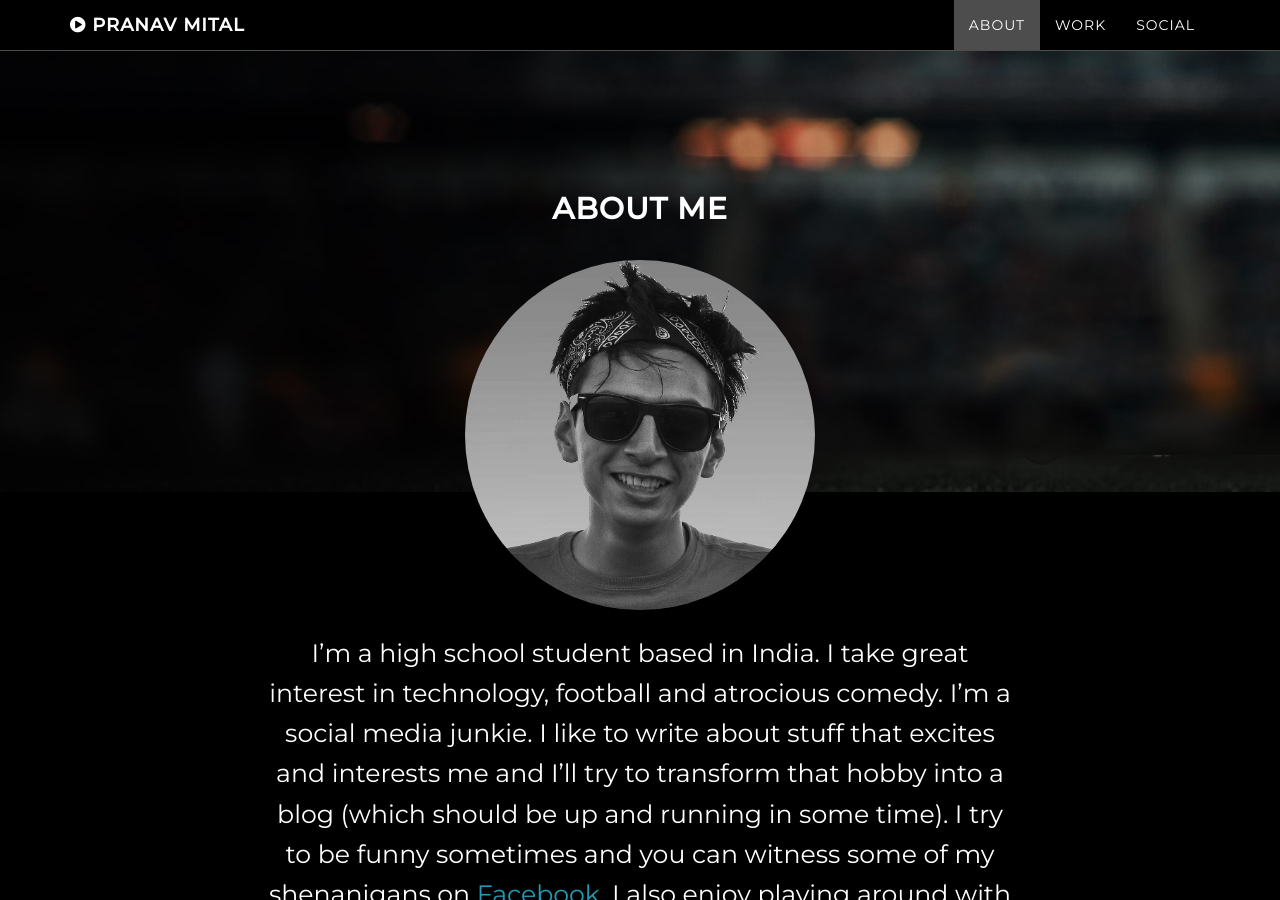
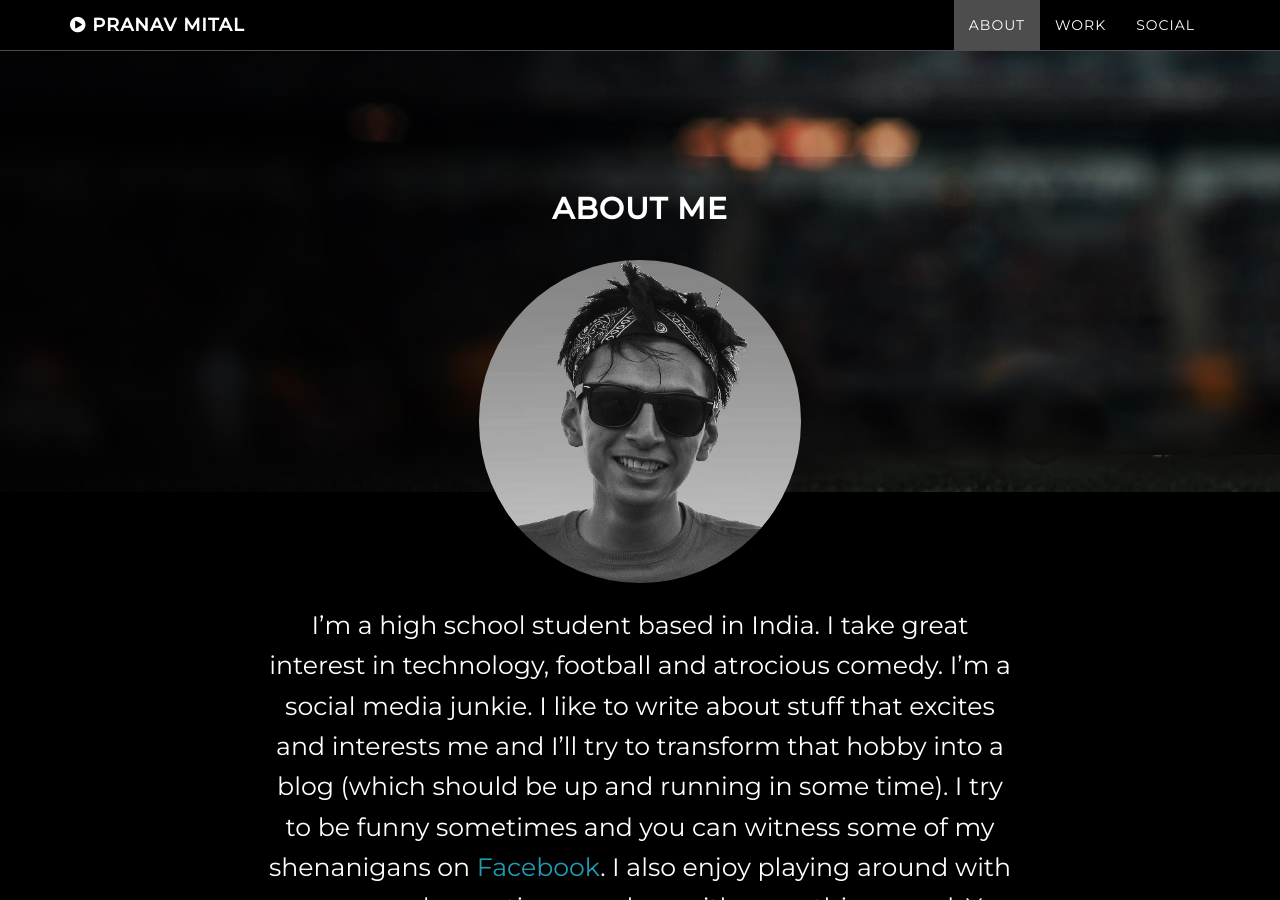
Before and after one commit to pranavmital/pranavmital.github.io, a Jekyll site: the page built from index.html, in a window 1280 px wide and 900 px high, scrolled down 908 px. Built offline with Jekyll 4.4.1, drawn with Linux system fonts in a browser that asks for light colours.

Commit message:
width change

```diff
--- a/_includes/about.html
+++ b/_includes/about.html
@@ -7,7 +7,7 @@
                             padding-bottom: 3%;
                                                 ">
                     <img src="/img/me.jpg" alt="img"
-                    style="  width: 350px;
+                    style="  width: 43%;
                              border-radius: 100%;
                               ">
                 </div>
```
